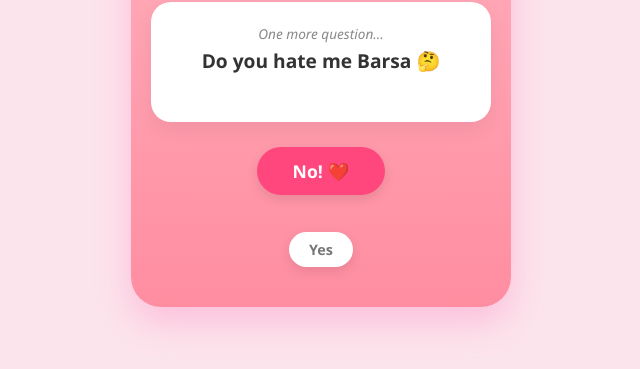
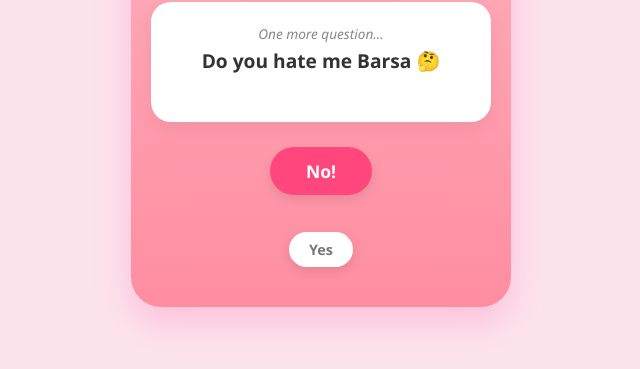
Before and after one commit to mayankraj302/Secret-hai-shhhhhhhh, a plain HTML site: page index.html in a window 1280 px wide. Both pictures are taken after a click on the button "Yes". Shown: the part 353-722 px from the top of the page, without its empty margins (319-959 px from the left). Drawn offline with Linux system fonts and the light colour scheme.

Commit message:
Update index.html

```diff
--- a/index.html
+++ b/index.html
@@ -319,7 +319,7 @@
         resetRunawayButton();
         document.getElementById('subTitleText').innerText = "One more question...";
         document.getElementById('mainQuestionText').innerText = "Do you hate me Barsa 🤔";
-        document.getElementById('mainBtn').innerText = "No! ❤️";
+        document.getElementById('mainBtn').innerText = "No! ";
         document.getElementById('runawayBtn').innerText = "Yes";
       } else if (currentStep === 2) {
         document.getElementById('questionView').classList.add('hidden');
```
